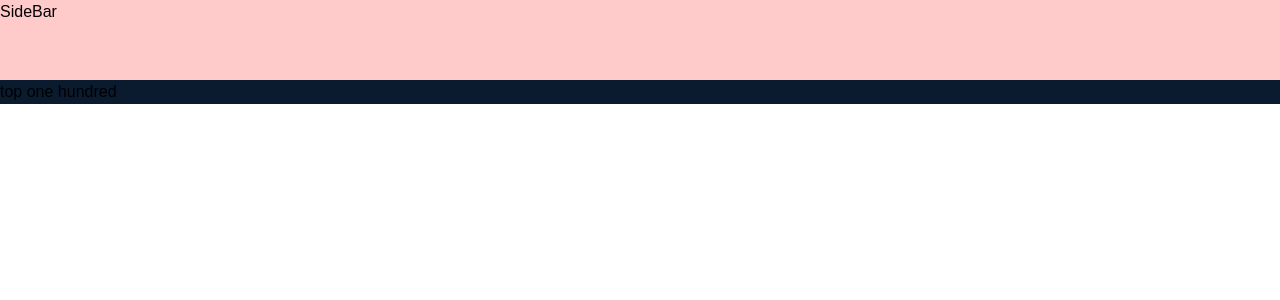
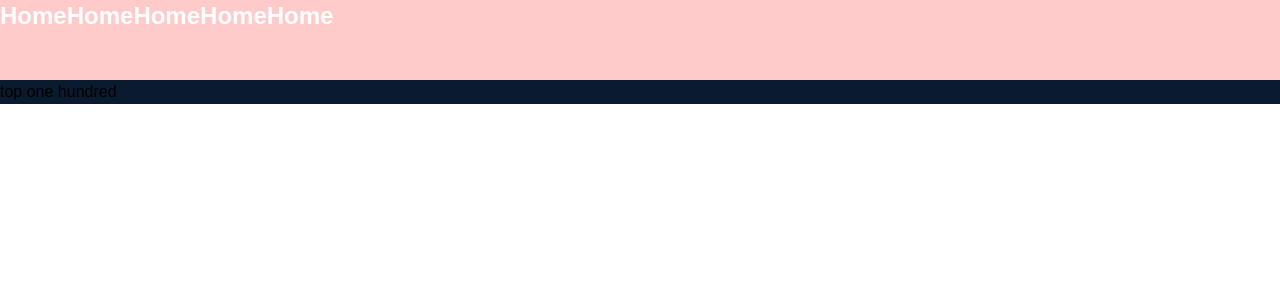
Before and after one commit to antonm7/gamefevr-website-client, a Next.js app: page /search/TopOneHundred in a window 1280 px wide. Shown: the top 300 px of the page. Built offline with nearby package versions, Linux system fonts and the light colour scheme.

Commit message:
changed from side navbar to top navbar

```diff
--- a/components/layout/SearchLayout.tsx
+++ b/components/layout/SearchLayout.tsx
@@ -1,9 +1,9 @@
+import Navbar from "../Navbar";
+
 export default function SearchLayout({children}:any) {
     return (
         <div className="flex flex-col">
-            <div className="h-20 fixed w-full bg-red-200">
-                SideBar
-            </div>
+            <Navbar />
             <main className="pt-20">{children}</main>
         </div>
     )
```
